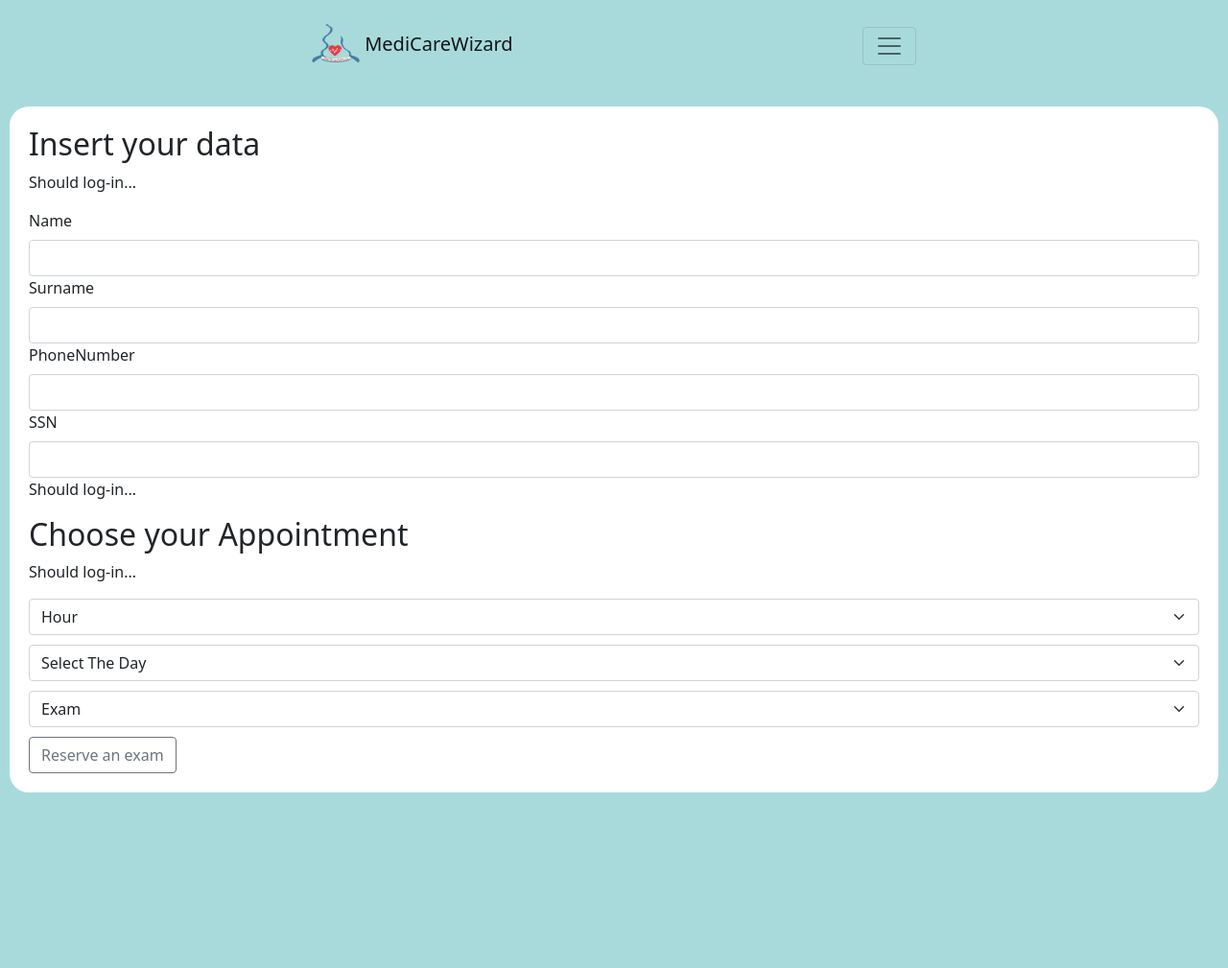
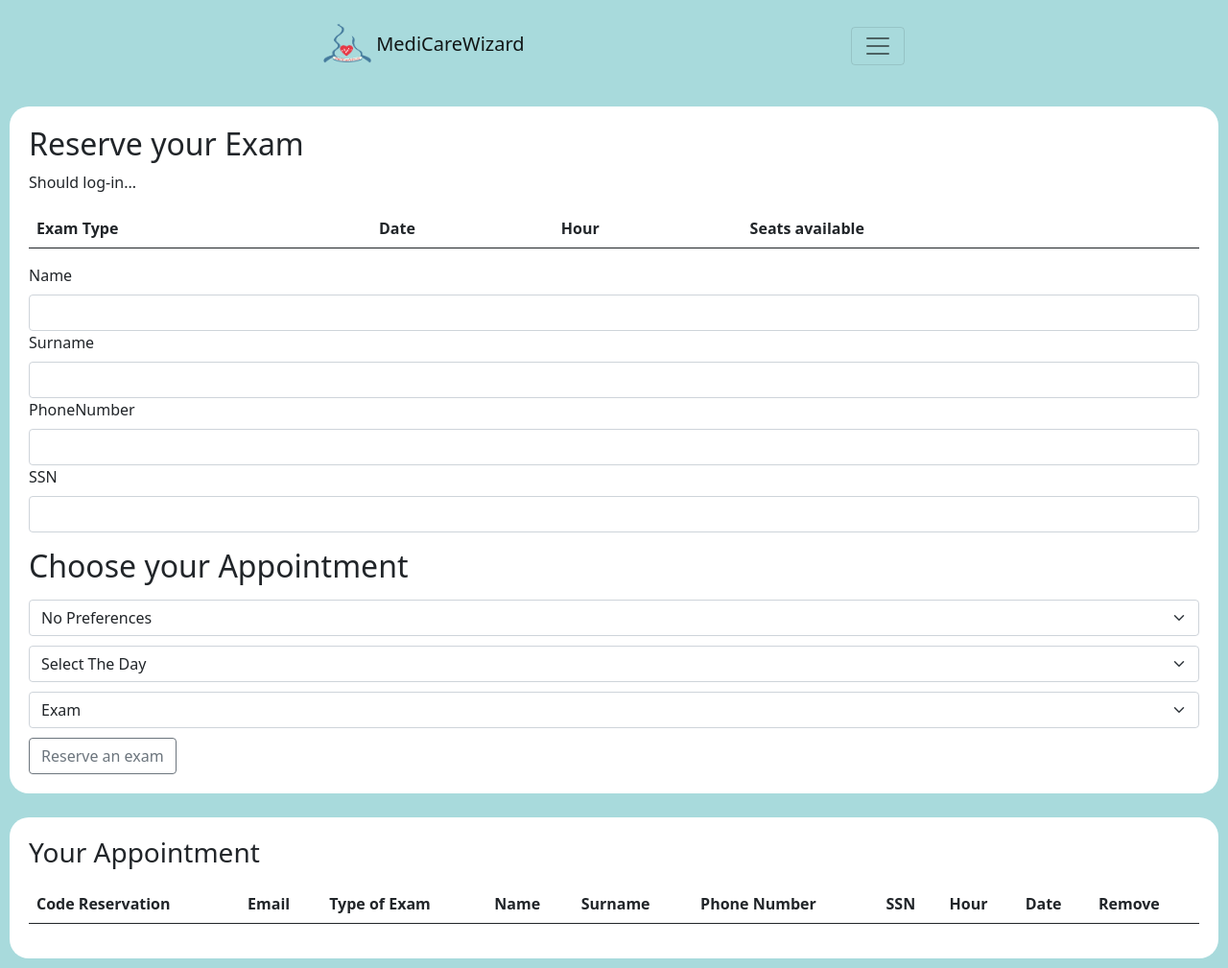
Before and after one commit to cliziam/MediCareWizard, a plain HTML site: page pages/userPage.html in a window 1280 px wide. Shown: the whole page at 96% size. Before the commit the page ends 836 px from the top, so only its background shows below. Drawn offline with Linux system fonts and the light colour scheme; no server answers.

Commit message:
update 26 ag pranzo

```diff
--- a/assets/js/animationUserPage.js
+++ b/assets/js/animationUserPage.js
@@ -2,9 +2,9 @@
 
     function sessionNameUser(){ /* Return the Session Name User*/
         if(sessionStorage.getItem('email')){
-            $('.mainMenu > .mb-3').append("Welcome " + sessionStorage.getItem('email'));
+            $('#welcome').append("Welcome " + sessionStorage.getItem('email'));
         } else {
-            $('.mainMenu > .mb-3').append('Should log-in...');
+            $('#welcome' ).append('Should log-in...');
         }
     }
 
@@ -118,11 +118,11 @@
     // remove seat
     $(".ReservationBooked").on("click", "#removeSeat", function(){
         var codeReservation = $(this).closest('tbody > tr').find("#codReservation").html();
-        var course = $(this).closest('tbody > tr').find("#course").html();
+        var examtype = $(this).closest('tbody > tr').find("#examtype").html();
 
         var data = {
             'codeReservation': codeReservation,
-            'course': course
+            'examtype': examtype
         }
 
         $.ajax({
@@ -135,7 +135,7 @@
 
             success: function () {
                 // clear form and show a success message
-                alert("Seat Removed");
+                alert("Exam Removed");
                 location.reload();
             },
 
@@ -158,8 +158,7 @@
         var exams = $(".exams").children("option:selected").val();
 
         var data = {
-            //'email': sessionStorage.getItem('email'),
-            'email':'p@gmail.com',
+            'email': sessionStorage.getItem('email'),
             'name': name,
             'surname': surname,
             'phonenumber': phonenumber,
--- a/pages/userPage.html
+++ b/pages/userPage.html
@@ -16,6 +16,7 @@
 
 <body>
     <nav class="navbar navbar-light">
+      <div class="container-fluid">
         <a class="navbar-brand" href="#">
           <img src="../assets/img/medicareIcon.png" width="50" height="50" alt=""> MediCareWizard
         </a>
@@ -29,41 +30,55 @@
             </li>
           </ul>
         </div>
+      </div>
     </nav>
 
     <div class="mainMenu">
-        <div class="mb-3">
-          <h2>Insert your data</h2>
+        <div class="mb-3" id="welcome">
+          <h2>Reserve your Exam</h2>
         </div>
 
+        <table class="table">
+          <thead>
+            <tr>
+              <th scope="col">Exam Type</th>
+              <th scope="col">Date</th>
+              <th scope="col">Hour</th>
+              <th scope="col">Seats available</th>
+            </tr>
+          </thead>
+          <tbody>
+
+          </tbody>
+        </table>
 
         <div class="mb-3">
-          <label for="exampleInputName" class="form-label">Name</label>
-          <input type="name" class="form-control" id="name">
-          <label for="exampleInputSurname" class="form-label">Surname</label>
-          <input type="surname" class="form-control" id="surname">
-          <label for="exampleInputName" class="form-label">PhoneNumber</label>
-          <input type="phonenumber" class="form-control" id="phonenumber">
-          <label for="exampleInputName" class="form-label">SSN</label>
-          <input type="SSN" class="form-control" id="SSN">
+          <label for="name" class="form-label">Name</label>
+          <input  type="text" class="form-control" id="name" required="required">
+          <label for="surname" class="form-label">Surname</label>
+          <input required type="text" class="form-control" id="surname">
+          <label for="phonenumber" class="form-label">PhoneNumber</label>
+          <input required type="tel" class="form-control" id="phonenumber">
+          <label for="SSN" class="form-label">SSN</label>
+          <input required type="text" class="form-control" id="SSN">
         </div>
         <div class="mb-3">
           <h2>Choose your Appointment</h2>
         </div>
 
-        <select class="form-select hour" aria-label="Default select example">
-            <option selected>Hour</option>
+        <select required class="form-select hour" aria-label="Default select example">
             <option value="morning">Morning (08:00-12:00)</option>
-            <option value="evening">Evening (18:00-20:00)</option>
-            <option value="no preferences">No Preferences</option>
+            <option value="afternoon">Afternoon (12:00-16:00)</option>
+            <option value="evening">Evening (16:00-20:00)</option>
+            <option value="no preferences" selected>No Preferences</option>
         </select>
 
-          <select class="form-select selectDay" aria-label="Default select example">
+          <select required class="form-select selectDay" aria-label="Default select example">
             <option selected>Select The Day</option>
           </select>
 
-          <select class="form-select exams" aria-label="Default select example">
-            <option selected>Exam</option>
+          <select required class="form-select exams" aria-label="Default select example">
+            <option value="" disabled selected hidden>Exam</option>
             <option value="Nutritional Exam">Nutritional Exam</option>
             <option value="Paediatric Exam">Paediatric Exam</option>
             <option value="Cardiological Exam">Cardiological Exam</option>
@@ -79,6 +94,34 @@
     </div>
 
 
+    <div class="secondMenu Booked">
+      <div class="mb-3">
+        <h3>Your Appointment</h3>
+      </div>
+
+      <table class="table ReservationBooked">
+          <thead>
+            <tr>
+              <th scope="col">Code Reservation</th>
+              <th scope="col">Email</th>
+              <th scope="col">Type of Exam</th>
+              <th scope="col">Name</th>
+              <th scope="col">Surname</th>
+              <th scope="col">Phone Number</th>
+              <th scope="col">SSN</th>
+              <th scope="col">Hour</th>
+              <th scope="col">Date</th>
+              <th scope="col">Remove</th>
+            </tr>
+          </thead>
+          <tbody>
+
+          </tbody>
+        </table>
+  </div>
+
+
+
 
     <script src = "../assets/js/bootstrap.bundle.min.js"></script>
     <script src = "../assets/plugins/jquery/jquery-3.6.0.min.js"></script>
```
Also changed, not shown: 1 other file. Lines whose indentation alone changed are shown as unchanged.
